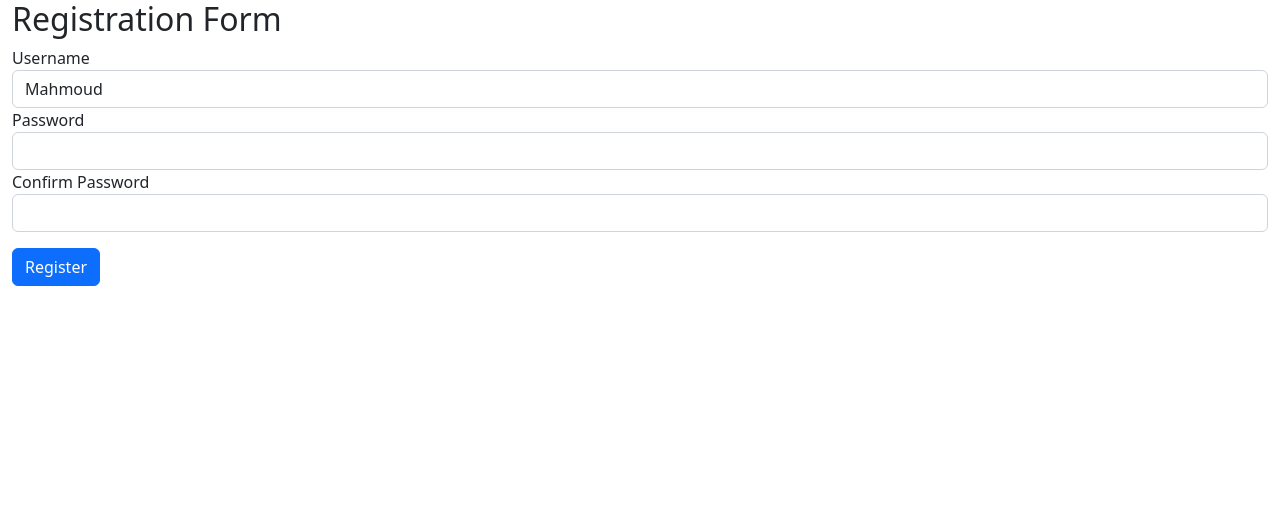
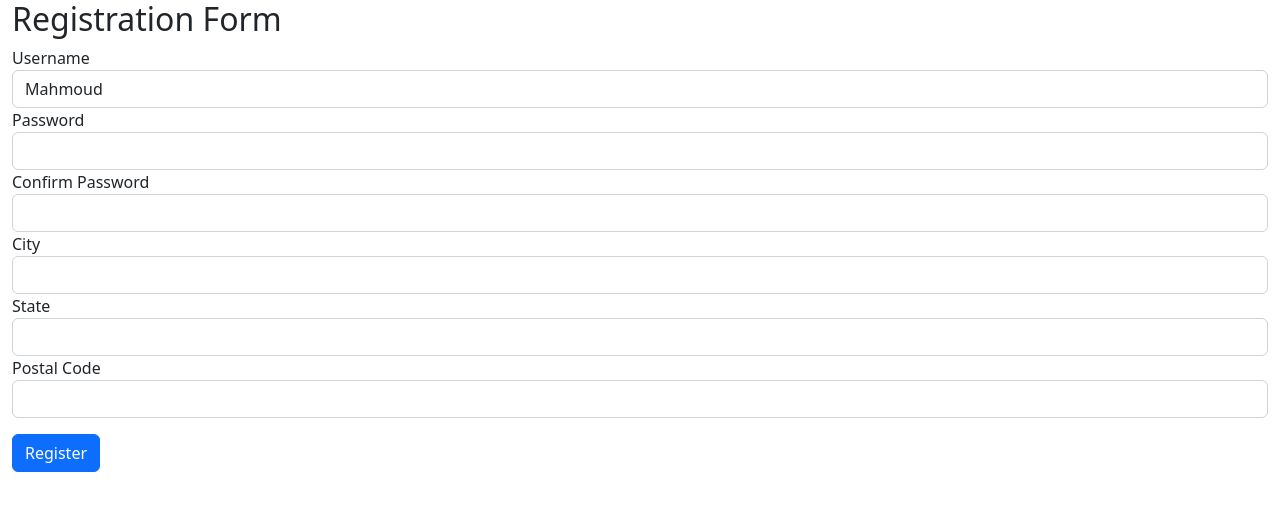
Before and after one commit to MahomudH/AngularForms, an Angular app in the folder ReactiveForm/: page / in a window 1280 px wide. Shown: the top 510 px of the page. Built offline with nearby package versions, Linux system fonts and the light colour scheme.

Commit message:
Nesting Form Groups

```diff
--- a/ReactiveForm/src/app/app.component.html
+++ b/ReactiveForm/src/app/app.component.html
@@ -17,6 +17,23 @@
       <input formControlName="confirmPassword" type="password" class="form-control">
     </div>
 
+    <div formGroupName="address">
+      <div class="form-group">
+        <label>City</label>
+        <input formControlName="city" type="password" class="form-control">
+      </div>
+
+      <div class="form-group">
+        <label>State</label>
+        <input formControlName="state" type="password" class="form-control">
+      </div>
+
+      <div class="form-group">
+        <label>Postal Code</label>
+        <input formControlName="postalCode" type="password" class="form-control">
+      </div>
+    </div>
+
     <button class="btn btn-primary mt-3" type="submit">Register</button>
 
   </form>
--- a/ReactiveForm/src/app/app.component.ts
+++ b/ReactiveForm/src/app/app.component.ts
@@ -11,6 +11,10 @@
     usernmae : new FormControl('Mahmoud'),
     password : new FormControl(''),
     confirmPassword : new FormControl(''),
-
+  address:new FormGroup({
+    city:new FormControl(''),
+    state:new FormControl(''),
+    postalCode:new FormControl(''),
+  })
   });
 }
```
